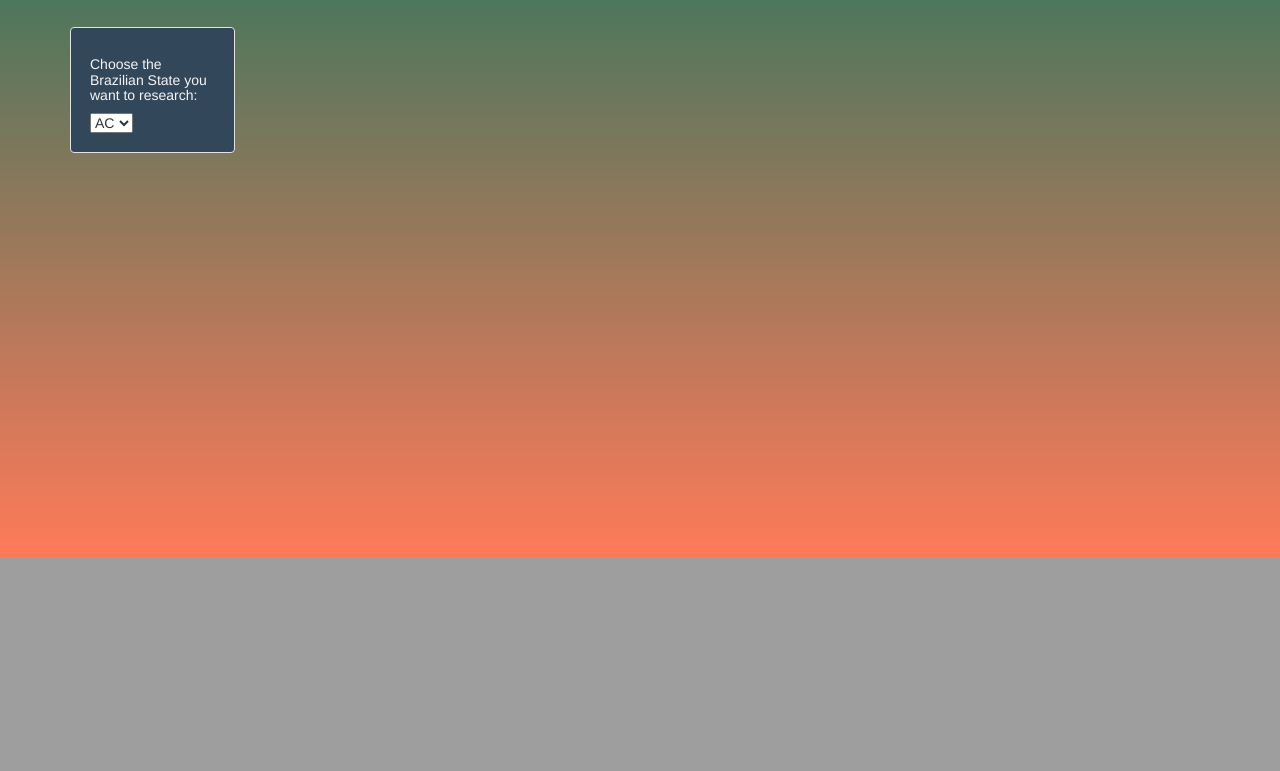
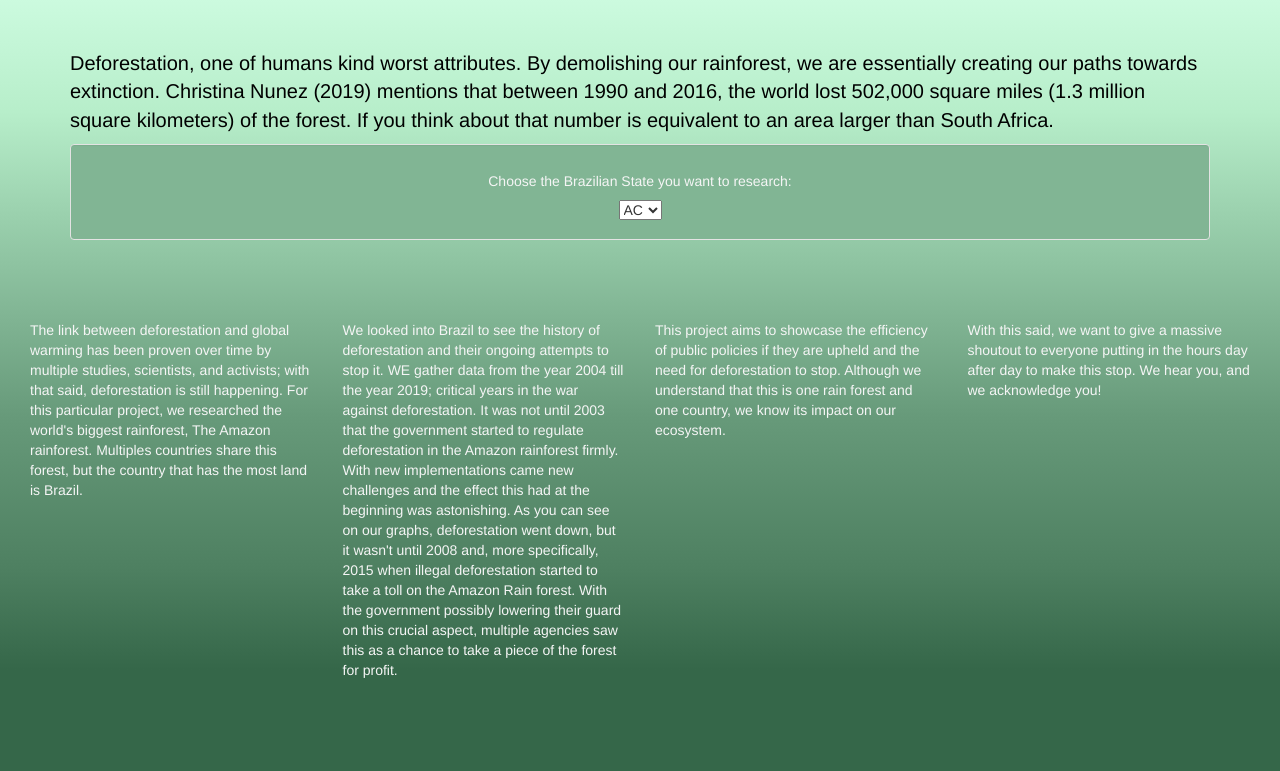
Before and after one commit to danielatuesta55/Deforestation, a Flask app: page / in a window 1280 px wide. Shown: the part 243-1014 px from the top of the page. Before the commit the page ends 800 px from the top, so only its background shows below. Run offline with Flask 2, Linux system fonts and the light colour scheme; data that the repository does not hold is empty; some libraries are stand-ins or nearby versions.

Commit message:
Added CSS

```diff
--- a/static/css/style.css
+++ b/static/css/style.css
@@ -11,20 +11,50 @@ html {
 
 body {
   /* Padding bottom by footer height */
-  background-image: linear-gradient(#00755e, rgba(255, 122,89));
+  background-image: linear-gradient(0deg, rgba(53, 103, 73, 1) 10%, rgba(78, 128, 97, 1) 20%, rgba(103, 154, 122, 1) 35%, rgba(129, 181, 148, 1) 45%, rgba(155, 209, 174, 1) 55%, rgba(183, 238, 202, 1) 65%, rgba(211, 255, 230, 1) 80%, rgba(239, 255, 255, 1) 90%, rgba(255, 255, 255, 1) 100%);
   padding-bottom: 80px;
+}
+
+.text-center {
+  background-image: url(https://upload.wikimedia.org/wikipedia/commons/4/4b/Amazon_Manaus_forest.jpg);
+  background-image: linear-gradient();
+  background-size: cover;
 }
 .row h1 {
   color:#f5f5f5;
 }
+.row h3{
+  color:#f5f5f5;
+}
 .row p{
   color: #f5f5f5;
+    font-size: 20px;
+
+}
+.col-md-12 p {
+  color:black
 }
 .well{
-  background-color:#33475b
+  background-color:rgba(129, 181, 148, 1);
+  text-align: center;
 }
 .well h5{
   color: #f5f5f5;
+}
+
+.amazontext{
+  background-color:rgba(129, 181, 148, 1);
+  padding: 5px;
+  border: 1px solid #e3e3e3;
+  text-justify: middle;
+}
+
+.bottom-text p{
+  color: #f5f5f5;
+}
+
+#chart{
+  padding-left: 60px;
 }
 #footer {
   position: absolute;
--- a/templates/index.html
+++ b/templates/index.html
@@ -19,13 +19,14 @@
 
   <div class="container">
     <div class="row">
-      <div class="col-md-12 jumbotron text-center" style="background-image: url(https://upload.wikimedia.org/wikipedia/commons/4/4b/Amazon_Manaus_forest.jpg)">
+      <div class="col-md-12 jumbotron text-center">
         <h1>Rainforest Deforestation Study</h1>
-        <p>Explore the effect deforestation has on the Amazon Rainforest in Brazil</p>
+        <h3>Explore the effect deforestation has on the Amazon Rainforest in Brazil</h3>
       </div>
-    </div>
+    </div><br>
     <div class="row">
-      <div class="col-md-2">
+      <div class="col-md-12">
+        <p> Deforestation, one of humans kind worst attributes. By demolishing our rainforest, we are essentially creating our paths towards extinction. Christina Nunez (2019) mentions that between 1990 and 2016, the world lost 502,000 square miles (1.3 million square kilometers) of the forest. If you think about that number is equivalent to an area larger than South Africa. </p>
         <div class="well">
           <h5>Choose the Brazilian State you want to research:</h5>
             <select id="selDataset">
@@ -40,15 +41,43 @@
               <option value="TO">TO</option>
             </select>
         </div>
+      </div>
+    </div>
         <!-- <div class="panel panel-primary">
           <div class="panel-heading">
             <h3 class="panel-title">Map Info</h3>
           </div>
           <div id="sample-metadata" class="panel-body"></div>  not sure we need this, but will see -->
         </div>
-      </div>
+      </div> <br><br>
     <div class="col-md-10">
       <div id="chart"></div>
+    </div>
+    </div><br>
+
+    <div class="col-md-12">
+      <div class="bottom-text">
+        <div class = "col-md-3">
+          <div class="text2">
+            <p>The link between deforestation and global warming has been proven over time by multiple studies, scientists, and activists; with that said, deforestation is still happening. For this particular project, we researched the world's biggest rainforest, The Amazon rainforest. Multiples countries share this forest, but the country that has the most land is Brazil.</p>
+          </div>
+        </div>
+        <div class = "col-md-3">
+          <div class="text3">
+            <p>We looked into Brazil to see the history of deforestation and their ongoing attempts to stop it. WE gather data from the year 2004 till the year 2019; critical years in the war against deforestation. It was not until 2003 that the government started to regulate deforestation in the Amazon rainforest firmly. With new implementations came new challenges and the effect this had at the beginning was astonishing. As you can see on our graphs, deforestation went down, but it wasn't until 2008 and, more specifically, 2015 when illegal deforestation started to take a toll on the Amazon Rain forest. With the government possibly lowering their guard on this crucial aspect, multiple agencies saw this as a chance to take a piece of the forest for profit.</p>
+          </div>
+        </div>
+        <div class = "col-md-3">
+          <div class="text4">
+            <p>This project aims to showcase the efficiency of public policies if they are upheld and the need for deforestation to stop. Although we understand that this is one rain forest and one country, we know its impact on our ecosystem.</p>
+          </div>
+        </div>
+        <div class = "col-md-3">
+          <div class="text4">
+            <p>With this said, we want to give a massive shoutout to everyone putting in the hours day after day to make this stop. We hear you, and we acknowledge you!</p>
+          </div>
+        </div>
+
     </div>
     </div>
     <div class="row">
```
Lines whose indentation alone changed are shown as unchanged.
